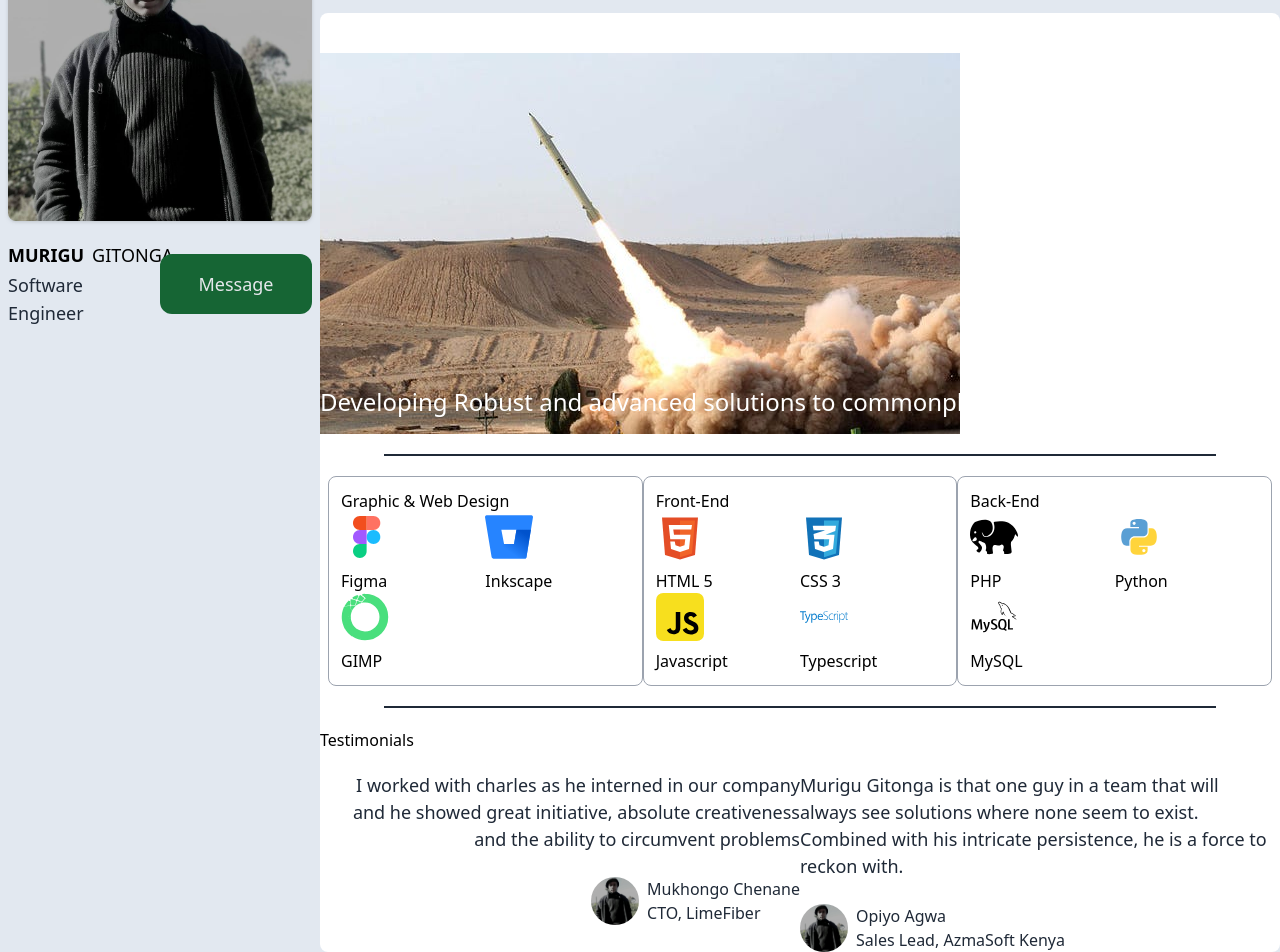
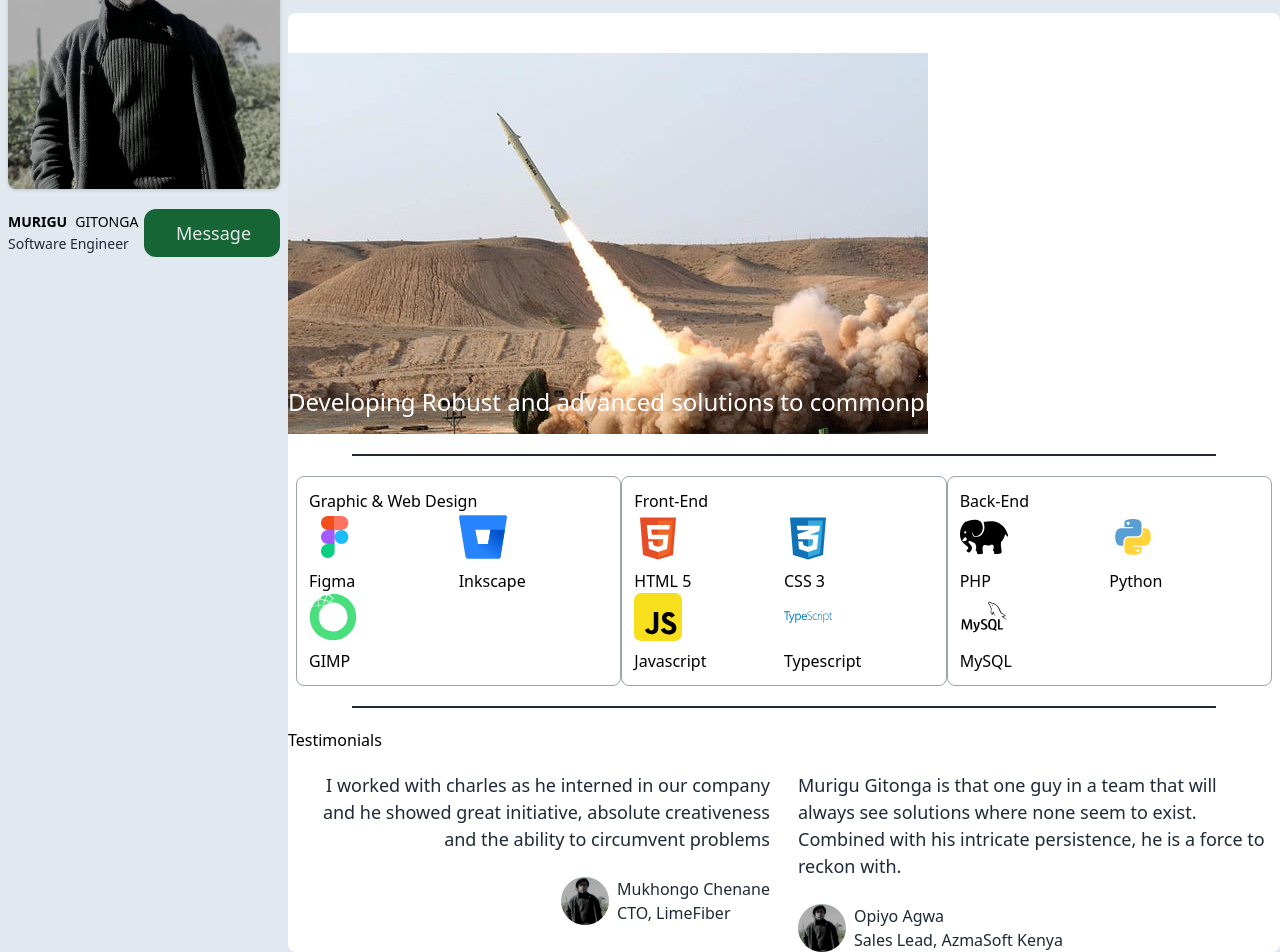
Before and after one commit to adrianmdevs/murigudev, a Vue app: page / in a window 1280 px wide. Shown: the part 217-1169 px from the top of the page. Built offline with nearby package versions, Linux system fonts and the light colour scheme.

Commit message:
mod: modify styling on homepage

```diff
--- a/src/components/NavBar.vue
+++ b/src/components/NavBar.vue
@@ -1,5 +1,5 @@
 <template>
-    <nav class="flex w-full sticky z-50 top-0 items-center px-2 py-5 space-x-14 md:items-start md:justify-evenly dark:bg-inherit dark:text-white dark:bg-black">
+    <nav class="sticky top-0 z-50 flex items-center w-full px-2 py-5 space-x-14 md:items-start md:justify-evenly dark:bg-inherit dark:text-white dark:bg-black">
         <RouterLink to="/" class="">Home</RouterLink>
         <RouterLink to="/about">About</RouterLink>
         <RouterLink to="/project">Projects</RouterLink>
--- a/src/components/home/HeroSect.vue
+++ b/src/components/home/HeroSect.vue
@@ -1,7 +1,7 @@
 <template>
-    <div class="relative block w-full z-10">
-        <img src="/src/assets/images/gallery-1497894743-gettyimages-582802922.jpg" class="inset-0 z-0" alt="">
-        <div class="absolute bottom-4 text-2xl text-white">
+    <div class="relative block w-full">
+        <img src="/src/assets/images/gallery-1497894743-gettyimages-582802922.jpg" class="inset-0" alt="">
+        <div class="absolute text-2xl text-white bottom-4">
             <p class="text-wrap">Developing Robust and advanced solutions to commonplace problems</p>
         </div>
 
--- a/src/components/home/TestimonialComp.vue
+++ b/src/components/home/TestimonialComp.vue
@@ -1,15 +1,15 @@
 <template>
     <span>Testimonials</span>
-    <div class="grid grid-cols-1 md:grid-cols-2 gap-y-5 px-2">
+    <div class="grid grid-cols-1 px-2 gap-7 lg:grid-cols-2">
         <!--Testimonial-->
-        <div class="flex flex-col space-y-6 w-full items-end text-gray-800 dark:text-gray-300">
+        <div class="flex flex-col items-end w-full space-y-6 text-gray-800 dark:text-gray-300">
             <p class="text-end text-[18px]">
                 I worked with charles as he interned in our company
                 and he showed great initiative, absolute creativeness and
                 the ability to circumvent problems
             </p>
             <div class="flex space-x-2">
-                <img src="/src/assets/images/MeAgentFB.jpg" class="h-12 w-12 rounded-full" alt="">
+                <img src="/src/assets/images/MeAgentFB.jpg" class="w-12 h-12 rounded-full" alt="">
                 <div class="flex flex-col items-start">
                     <span class="font-medium">Mukhongo Chenane</span>
                     <span>CTO, LimeFiber</span>
@@ -17,14 +17,16 @@
 
             </div>
         </div>
-        <div class="flex flex-col space-y-6 items-start text-gray-800 dark:text-gray-300">
+        <!--testimonial-->
+        <div class="flex flex-col items-start space-y-6 text-gray-800 dark:text-gray-300">
             <p class="text-[18px]">
                 Murigu Gitonga is that one guy in a team that will always see solutions
                 where none seem to exist. Combined with his intricate persistence, he is
                 a force to reckon with.
             </p>
+            <!--Testifier-->
             <div class="flex space-x-2">
-                <img src="/src/assets/images/MeAgentFB.jpg" class="h-12 w-12 rounded-full" alt="">
+                <img src="/src/assets/images/MeAgentFB.jpg" class="w-12 h-12 rounded-full" alt="">
                 <div class="flex flex-col items-start">
                     <span class="font-medium">Opiyo Agwa</span>
                     <span>Sales Lead, AzmaSoft Kenya</span>
--- a/src/components/selfSection.vue
+++ b/src/components/selfSection.vue
@@ -5,15 +5,15 @@ const isModalOpen = ref(false);
 
 </script>
 <template>
-    <div class="flex flex-col items-center justify-center w-full px-2 space-y-5 md:items-start md:space-y-5 dark: bg-inherit md:max-w-80">
+    <div class="flex flex-col items-center justify-center w-full px-2 space-y-5 md:items-start md:space-y-5 dark: bg-inherit md:max-w-72">
         <img src="../assets/images/MeAgentFB.jpg"class="w-full rounded-lg drop-shadow" alt="">
         <div class="flex items-center justify-between w-full">
             <div class="flex flex-col w-1/2 items-start space-y-0.5 md:items-start">
-                <p class="space-x-2 text-lg uppercase dark:text-gray-100"><span class="font-semibold">Murigu</span><span class="font-medium">Gitonga</span></p>
-                <p class="text-lg text-gray-800 dark:text-gray-400">Software Engineer</p>
+                <p class="space-x-2 text-lg uppercase md:text-sm dark:text-gray-100"><span class="font-semibold">Murigu</span><span class="font-medium">Gitonga</span></p>
+                <p class="text-lg text-gray-800 md:text-sm dark:text-gray-400">Software Engineer</p>
             </div>
-            <div class="flex w-1/2 items-center justify-center">
-                <button @click="isModalOpen = true" class="bg-green-800 rounded-xl w-full text-gray-200 px-8 py-4">
+            <div class="flex items-center justify-center w-1/2">
+                <button @click="isModalOpen = true" class="w-full px-8 py-2.5 text-gray-200 bg-green-800 rounded-xl">
                     <span class="text-lg">Message</span>
                 </button>
                 <MessageModal :isOpen="isModalOpen" @close="isModalOpen = false"/>
--- a/vite.config.js
+++ b/vite.config.js
@@ -4,4 +4,5 @@ import vue from '@vitejs/plugin-vue'
 // https://vite.dev/config/
 export default defineConfig({
   plugins: [vue()],
+  base: '/murigudev'
 })
```
Also changed, not shown: src/assets/icons/x-letter.svg.
